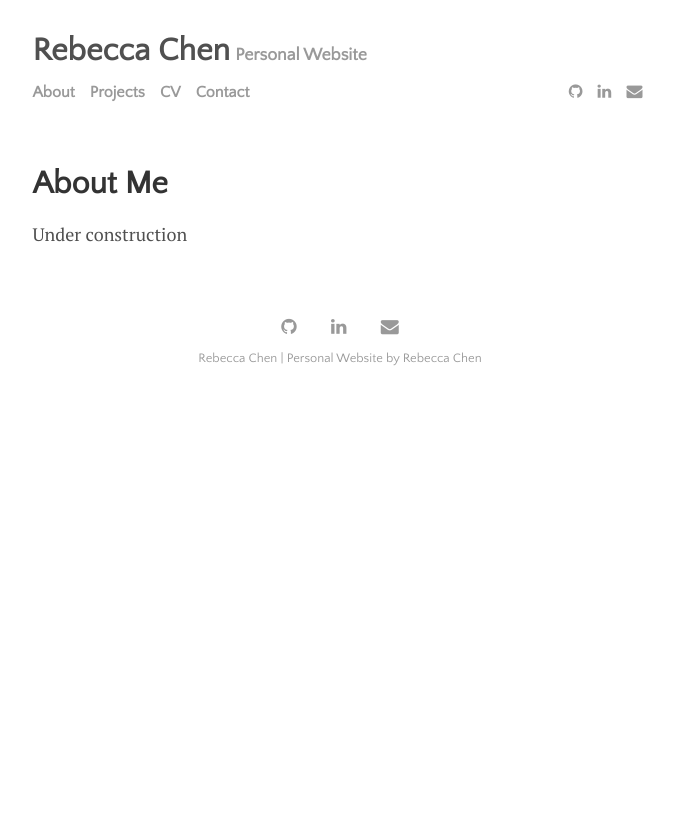
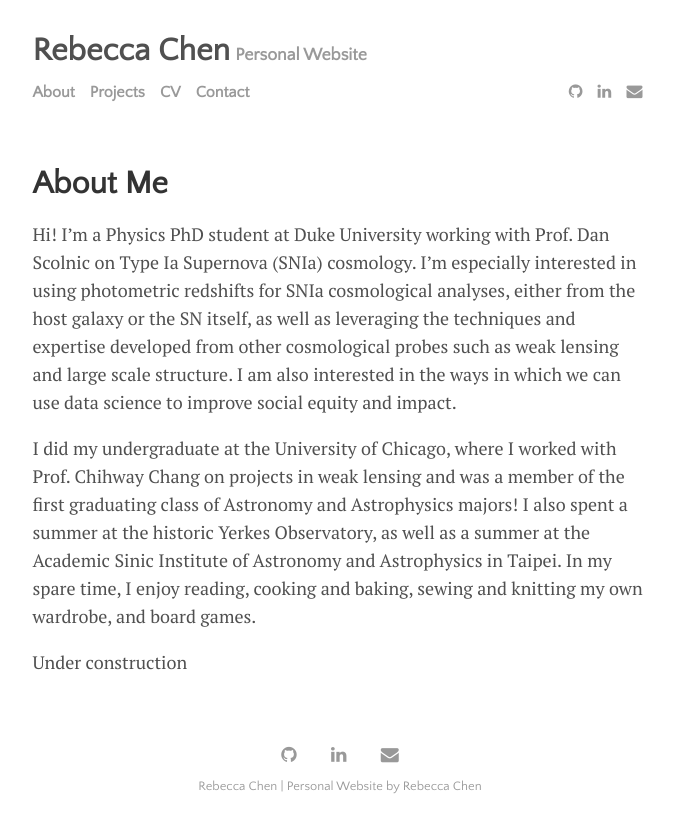
Before and after one commit to rebeccachen0/website_backup, a Jekyll site: the page built from menu/about.md, in a window 1280 px wide. Shown: the top 833 px of the page, without its empty margins (300-974 px from the left). Built offline with Jekyll 4.4.1, drawn with Linux system fonts in a browser that asks for light colours.

Commit message:
Update about.md

```diff
--- a/menu/about.md
+++ b/menu/about.md
@@ -18,4 +18,10 @@ permalink: /about
 
 This theme is completely free and open source software. You may use it however you want, as it is distributed under the [MIT License](http://choosealicense.com/licenses/mit/). If you are having any problems, any questions or suggestions, feel free to [tweet at me](https://twitter.com/intent/tweet?text=My%question%about%Lagrange%is:%&amp;via=paululele), or [file a GitHub issue](https://github.com/lenpaul/lagrange/issues/new). -->
 
+Hi! I'm a Physics PhD student at Duke University working with Prof. Dan Scolnic on Type Ia Supernova (SNIa) cosmology. I'm especially interested in using photometric redshifts for SNIa cosmological analyses, either from the host galaxy or the SN itself, as well as leveraging the techniques and expertise developed from other cosmological probes such as weak lensing and large scale structure. I am also interested in the ways in which we can use data science to improve social equity and impact.
+
+I did my undergraduate at the University of Chicago, where I worked with Prof. Chihway Chang on projects in weak lensing and was a member of the first graduating class of Astronomy and Astrophysics majors! I also spent a summer at the historic Yerkes Observatory, as well as a summer at the Academic Sinic Institute of Astronomy and Astrophysics in Taipei. In my spare time, I enjoy reading, cooking and baking, sewing and knitting my own wardrobe, and board games.
+
+
+
 Under construction
```
